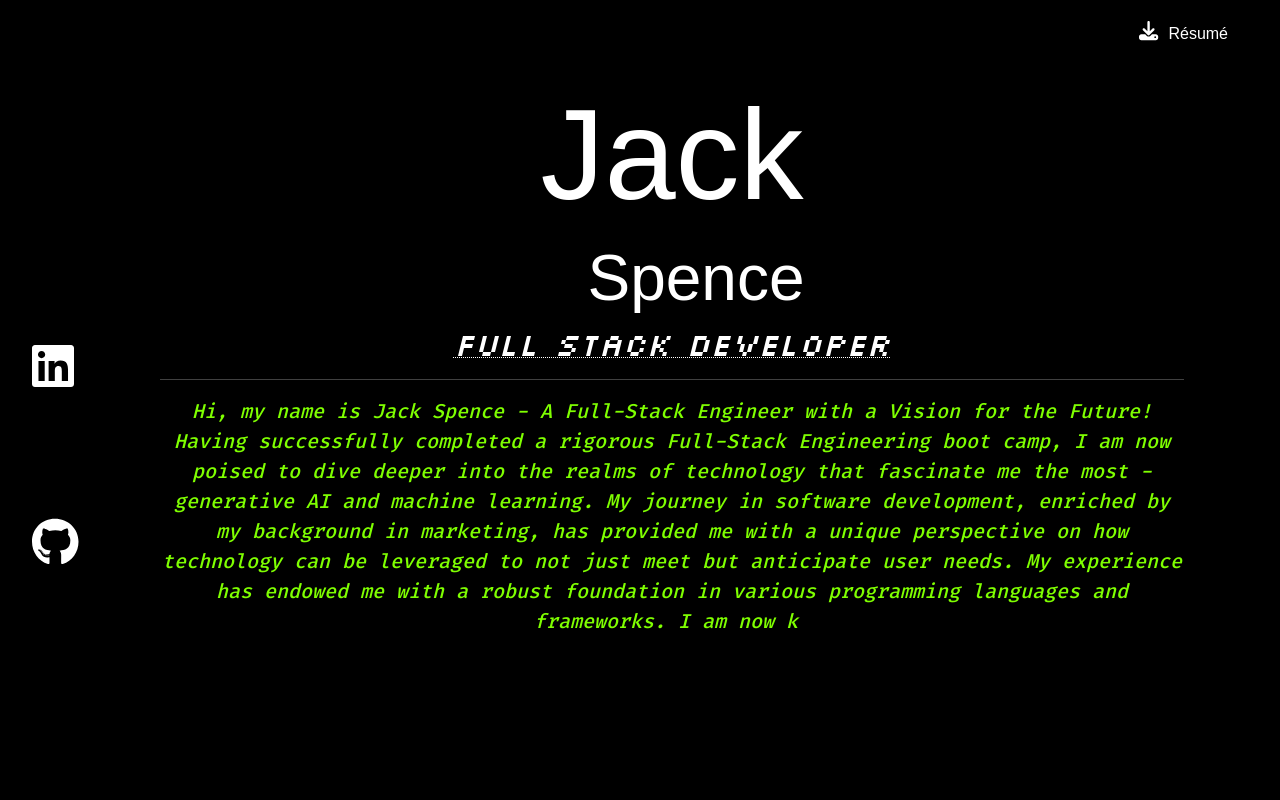
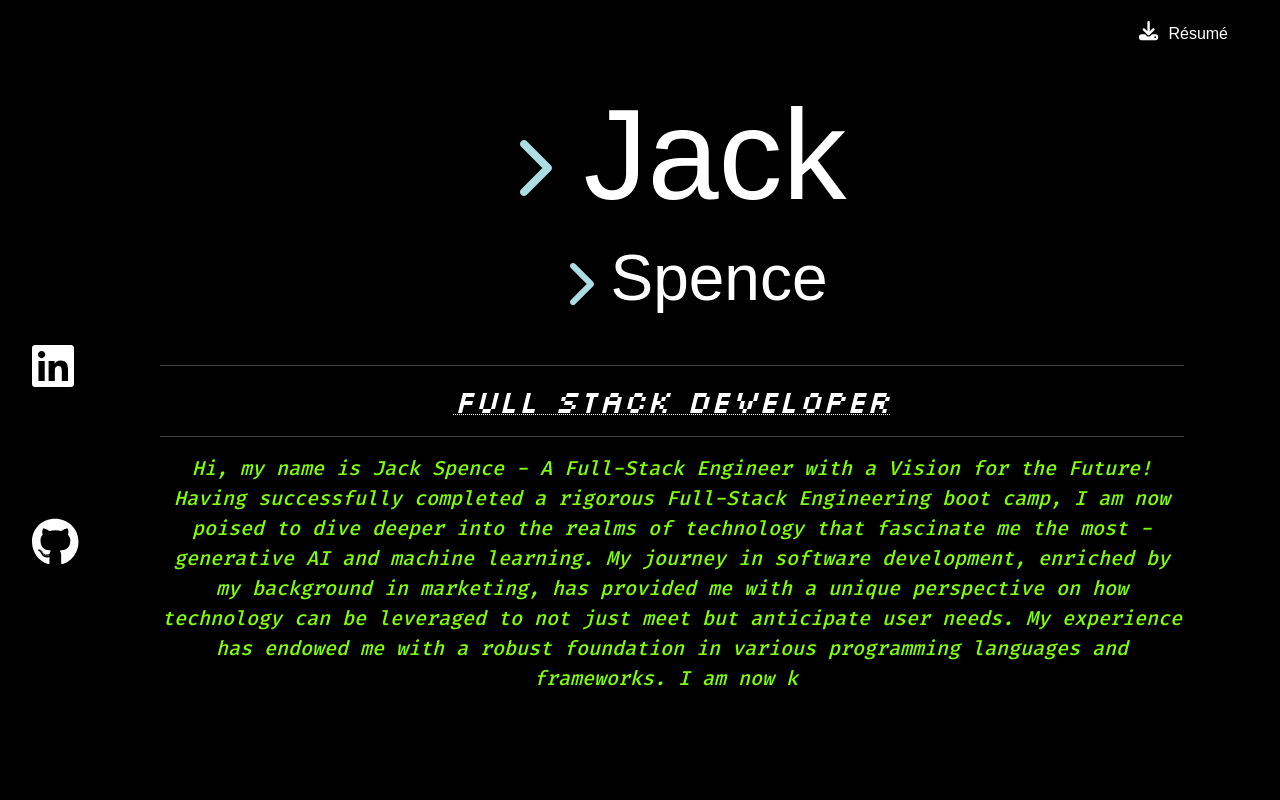
Before and after one commit to Jackspence6/react-portfolio-app, a React (Create React App) app: page / in a window 1280 px wide. Shown: the top 800 px of the page. Built offline with nearby package versions, Linux system fonts and the light colour scheme; a web font is replaced by a local one.

Commit message:
Added Chevron before name and surname for coding effect.

```diff
--- a/src/components/pages/Home.js
+++ b/src/components/pages/Home.js
@@ -4,6 +4,7 @@ import React from "react";
 import { FontAwesomeIcon } from "@fortawesome/react-fontawesome";
 import { faLinkedin } from "@fortawesome/free-brands-svg-icons";
 import { faGithub } from "@fortawesome/free-brands-svg-icons";
+import { faChevronRight } from "@fortawesome/free-solid-svg-icons";
 // Typing animation
 import { TypeAnimation } from "react-type-animation";
 import "../../styles/Home.css";
@@ -48,8 +49,23 @@ export default function Home() {
 				</div>
 				<div id="middleDiv">
 					<div id="aboutContainer">
-						<h1 id="name">Jack</h1>
-						<h2 id="surname">Spence</h2>
+						<h1 id="name">
+							<FontAwesomeIcon
+								className="codeIcon"
+								icon={faChevronRight}
+								fade
+							/>
+							Jack
+						</h1>
+						<h2 id="surname">
+							<FontAwesomeIcon
+								className="codeIcon1"
+								icon={faChevronRight}
+								fade
+							/>
+							Spence
+						</h2>
+						<hr />
 						<h3 id="role">Full Stack Developer</h3>
 						<hr />
 						<TypeAnimation
--- a/src/styles/Home.css
+++ b/src/styles/Home.css
@@ -58,12 +58,27 @@ h4 {
 	font-size: 8rem;
 	font-family: fantasy;
 	margin-top: 1rem;
+	text-align: center;
+}
+
+.codeIcon {
+	color: powderblue;
+	height: 4rem;
+	margin-right: 1rem;
+	padding: 15px;
+}
+
+.codeIcon1 {
+	color: powderblue;
+	height: 3rem;
+	margin-right: 1rem;
 }
 
 #surname {
 	font-size: 4rem;
 	font-family: fantasy;
 	margin-left: 3rem;
+	margin-bottom: 3rem;
 }
 
 #role {
```
